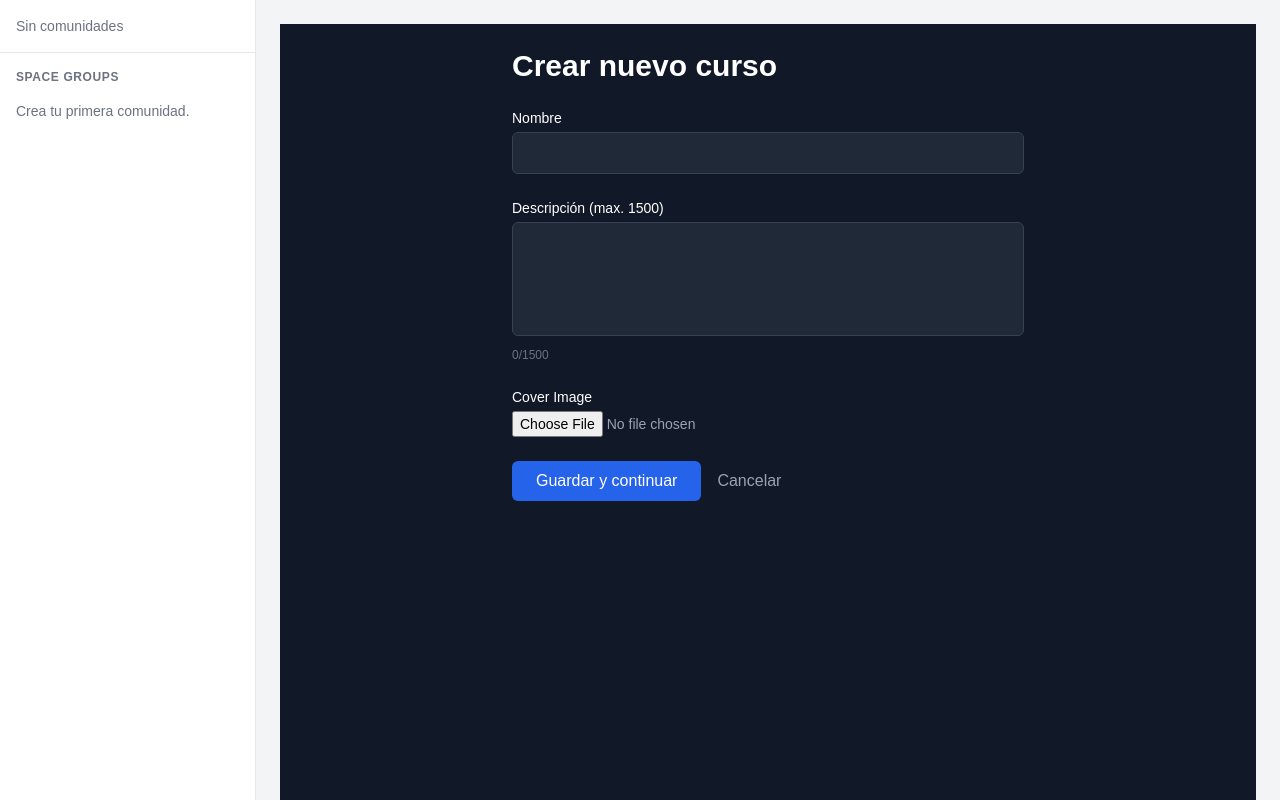
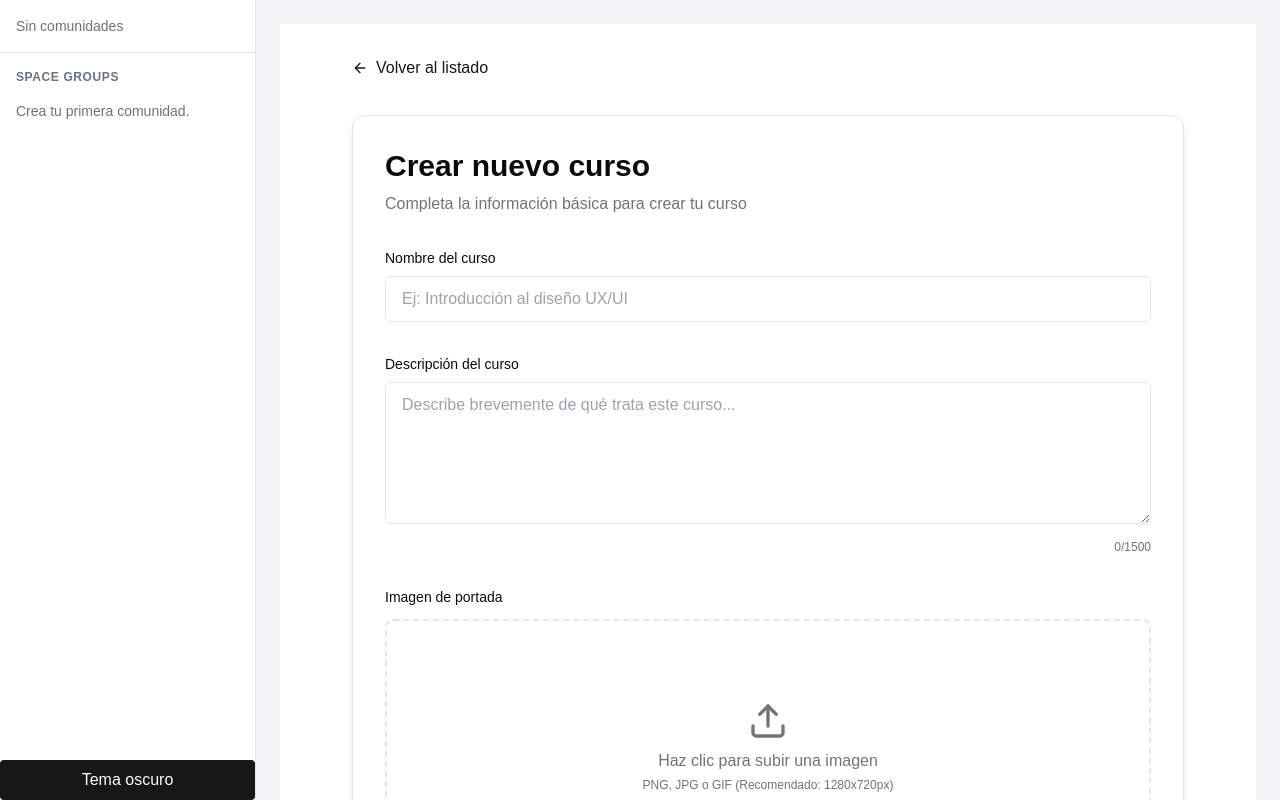
Before and after one commit to manuelg04/astra-project, a Next.js app: page /dashboard/1/1/1/courses/create in a window 1280 px wide. Built offline with nearby package versions, Linux system fonts and the light colour scheme.

Commit message:
Refactor CreateCoursePage to enhance UI and user experience with improved styling and layout. Update global CSS variables for better theme consistency. Add error handling for file uploads and integrate a theme toggle in the sidebar for improved accessibility.

```diff
--- a/app/dashboard/[brandId]/[spaceGroupId]/[courseSpaceId]/courses/create/page.tsx
+++ b/app/dashboard/[brandId]/[spaceGroupId]/[courseSpaceId]/courses/create/page.tsx
@@ -4,6 +4,7 @@ import { useState, FormEvent } from "react";
 import { useRouter } from "next/navigation";
 import { getAuthToken } from "@/lib/auth";
 import Link from "next/link";
+import { ArrowLeft, Upload, AlertCircle } from "lucide-react";
 
 interface Props {
   params: {
@@ -86,73 +87,131 @@ export default function CreateCoursePage({ params }: Props) {
   }
 
   return (
-    <div className="p-6 bg-gray-900 min-h-screen text-white">
-      <div className="max-w-lg mx-auto">
-        <h1 className="text-3xl font-bold mb-6">Crear nuevo curso</h1>
-        <form onSubmit={handleSubmit} className="space-y-6">
+    <div className="min-h-screen bg-background text-foreground">
+      <div className="max-w-4xl mx-auto p-8">
+        <div className="mb-8">
+          <Link
+            href={`/dashboard/${brandId}/${spaceGroupId}/${courseSpaceId}`}
+            className="inline-flex items-center text-primary hover:text-primary/80 transition-colors"
+          >
+            <ArrowLeft className="h-4 w-4 mr-2" />
+            <span>Volver al listado</span>
+          </Link>
+        </div>
+
+        <div className="bg-card rounded-xl shadow-lg p-8 border border-border">
+          <h1 className="text-3xl font-bold mb-2">Crear nuevo curso</h1>
+          <p className="text-muted-foreground mb-8">
+            Completa la información básica para crear tu curso
+          </p>
+
+          <form onSubmit={handleSubmit} className="space-y-8">
             {/* Nombre */}
-          <div>
-            <label className="block text-sm font-medium mb-1">Nombre</label>
+            <div className="space-y-2">
+              <label className="block text-sm font-medium">
+                Nombre del curso
+              </label>
               <input
                 type="text"
                 value={name}
                 onChange={(e) => setName(e.target.value)}
-              className="w-full bg-gray-800 border border-gray-700 rounded-md py-2 px-3"
+                placeholder="Ej: Introducción al diseño UX/UI"
+                className="w-full bg-background border border-input rounded-md py-2.5 px-4 focus:outline-none focus:ring-2 focus:ring-primary/50 transition-all"
               />
             </div>
 
             {/* Descripción */}
-          <div>
-            <label className="block text-sm font-medium mb-1">
-              Descripción (max. 1500)
+            <div className="space-y-2">
+              <label className="block text-sm font-medium">
+                Descripción del curso
               </label>
               <textarea
                 value={description}
                 onChange={(e) => setDescription(e.target.value)}
                 maxLength={1500}
-              rows={4}
-              className="w-full bg-gray-800 border border-gray-700 rounded-md py-2 px-3 resize-none"
+                rows={5}
+                placeholder="Describe brevemente de qué trata este curso..."
+                className="w-full bg-background border border-input rounded-md py-2.5 px-4 focus:outline-none focus:ring-2 focus:ring-primary/50 transition-all"
               />
-            <p className="mt-1 text-xs text-gray-500">
+              <div className="flex justify-end">
+                <span
+                  className={`text-xs ${description.length > 1400 ? "text-amber-500" : "text-muted-foreground"}`}
+                >
                   {description.length}/1500
-            </p>
+                </span>
+              </div>
             </div>
 
             {/* Cover Image */}
-          <div>
-            <label className="block text-sm font-medium mb-1">
-              Cover Image
+            <div className="space-y-3">
+              <label className="block text-sm font-medium">
+                Imagen de portada
               </label>
+
+              {preview ? (
+                <div className="relative group">
+                  <img
+                    src={preview}
+                    alt="Preview"
+                    className="w-full h-64 object-cover rounded-lg border border-border"
+                  />
+                  <div
+                    className="absolute inset-0 bg-black/50 opacity-0 group-hover:opacity-100 flex items-center justify-center transition-opacity rounded-lg cursor-pointer"
+                    onClick={() =>
+                      document.getElementById("cover-image")?.click()
+                    }
+                  >
+                    <span className="text-white font-medium">
+                      Cambiar imagen
+                    </span>
+                  </div>
+                </div>
+              ) : (
+                <div
+                  onClick={() =>
+                    document.getElementById("cover-image")?.click()
+                  }
+                  className="border-2 border-dashed border-border rounded-lg h-64 flex flex-col items-center justify-center cursor-pointer hover:bg-secondary/50 transition-colors"
+                >
+                  <Upload className="h-10 w-10 text-muted-foreground mb-2" />
+                  <p className="text-muted-foreground font-medium">
+                    Haz clic para subir una imagen
+                  </p>
+                  <p className="text-xs text-muted-foreground mt-1">
+                    PNG, JPG o GIF (Recomendado: 1280x720px)
+                  </p>
+                </div>
+              )}
+
               <input
+                id="cover-image"
                 type="file"
                 accept="image/*"
                 onChange={onFileChange}
-              className="block text-sm text-gray-400"
+                className="hidden"
               />
-            {preview && (
-              <img
-                src={preview}
-                alt="Preview"
-                className="mt-3 h-48 w-full object-cover rounded-md"
-              />
-            )}
             </div>
 
             {/* Error */}
-          {error && <p className="text-red-500 text-sm">{error}</p>}
+            {error && (
+              <div className="bg-destructive/10 text-destructive rounded-md p-4 flex items-start">
+                <AlertCircle className="h-5 w-5 mr-3 mt-0.5 flex-shrink-0" />
+                <p className="text-sm">{error}</p>
+              </div>
+            )}
 
             {/* Botones */}
-          <div className="flex items-center space-x-4">
+            <div className="flex items-center space-x-4 pt-4">
               <button
                 type="submit"
                 disabled={submitting}
-              className="bg-blue-600 hover:bg-blue-700 text-white py-2 px-6 rounded-md disabled:opacity-50"
+                className="bg-primary hover:bg-primary/90 text-primary-foreground py-2.5 px-6 rounded-md disabled:opacity-50 transition-colors font-medium"
               >
                 {submitting ? "Guardando..." : "Guardar y continuar"}
               </button>
               <Link
                 href={`/dashboard/${brandId}/${spaceGroupId}/${courseSpaceId}`}
-              className="text-gray-400 hover:text-gray-200"
+                className="text-muted-foreground hover:text-foreground transition-colors"
               >
                 Cancelar
               </Link>
@@ -160,5 +219,6 @@ export default function CreateCoursePage({ params }: Props) {
           </form>
         </div>
       </div>
+    </div>
   );
 }
--- a/app/globals.css
+++ b/app/globals.css
@@ -49,39 +49,35 @@ body {
     --sidebar-ring: 217.2 91.2% 59.8%;
   }
   .dark {
-    --background: 0 0% 3.9%;
-    --foreground: 0 0% 98%;
-    --card: 0 0% 3.9%;
-    --card-foreground: 0 0% 98%;
-    --popover: 0 0% 3.9%;
-    --popover-foreground: 0 0% 98%;
-    --primary: 0 0% 98%;
-    --primary-foreground: 0 0% 9%;
-    --secondary: 0 0% 14.9%;
-    --secondary-foreground: 0 0% 98%;
-    --muted: 0 0% 14.9%;
-    --muted-foreground: 0 0% 63.9%;
-    --accent: 0 0% 14.9%;
-    --accent-foreground: 0 0% 98%;
-    --destructive: 0 62.8% 30.6%;
-    --destructive-foreground: 0 0% 98%;
-    --border: 0 0% 14.9%;
-    --input: 0 0% 14.9%;
-    --ring: 0 0% 83.1%;
-    --chart-1: 220 70% 50%;
-    --chart-2: 160 60% 45%;
-    --chart-3: 30 80% 55%;
-    --chart-4: 280 65% 60%;
-    --chart-5: 340 75% 55%;
-    --sidebar-background: 240 5.9% 10%;
-    --sidebar-foreground: 240 4.8% 95.9%;
-    --sidebar-primary: 224.3 76.3% 48%;
-    --sidebar-primary-foreground: 0 0% 100%;
-    --sidebar-accent: 240 3.7% 15.9%;
-    --sidebar-accent-foreground: 240 4.8% 95.9%;
-    --sidebar-border: 240 3.7% 15.9%;
-    --sidebar-ring: 217.2 91.2% 59.8%;
+    /* Backgrounds */
+    --background: 220 18% 10%;      /* #101624 */
+    --card:       220 15% 12%;
+    --popover:    220 17% 13%;
+
+    /* Texto principal / secundario */
+    --foreground:           220 20% 97%;   /* casi blanco */
+    --secondary-foreground: 220 14% 78%;   /* gris claro */
+
+    /* Primario (botones, links, accents) */
+    --primary:            229 100% 65%; /* #3662ff */
+    --primary-foreground: 0 0% 100%;
+
+    /* Muted / borders */
+    --border: 220 14% 25%;
+    --input:  220 14% 25%;
+
+    /* Otros (según necesites) */
+    --secondary: 220 19% 16%;
+    --accent:    229 100% 28%;
+
+    /* Sidebar (opcional, mismo tono) */
+    --sidebar-background: 220 18% 10%;
+    --sidebar-foreground: 220 20% 97%;
+    --sidebar-primary:    229 100% 65%;
+    --sidebar-accent:     220 19% 16%;
+    --sidebar-border:     220 14% 25%;
   }
+
 }
 
 @layer base {
--- /dev/null
+++ b/components/ThemeToggle.tsx
@@ -0,0 +1,19 @@
+"use client";
+import { useEffect, useState } from "react";
+
+export default function ThemeToggle() {
+  const [dark, setDark] = useState(false);
+
+  useEffect(() => {
+    document.documentElement.classList.toggle("dark", dark);
+  }, [dark]);
+
+  return (
+    <button
+      onClick={() => setDark(!dark)}
+      className="rounded px-3 py-2 bg-primary text-primary-foreground"
+    >
+      {dark ? "Tema claro" : "Tema oscuro"}
+    </button>
+  );
+}
--- a/components/sidebar.tsx
+++ b/components/sidebar.tsx
@@ -22,6 +22,7 @@ import { Button } from "@/components/ui/button";
 
 import { getUserProfile, getAuthToken, UserProfile } from "@/lib/auth";
 import EditSpaceGroupDialog from "./space-groups/EditSpaceGroupDialog";
+import ThemeToggle from "./ThemeToggle";
 
 /* --- tipos idénticos al endpoint /api/brands/tree ---------------- */
 interface CourseSpaceSummary {
@@ -208,6 +209,7 @@ export default function Sidebar() {
           }}
         />
       </div>
+      <ThemeToggle />
 
       {/* Sección 3: User Info */}
       {user && (
```
Lines whose indentation alone changed are shown as unchanged.
